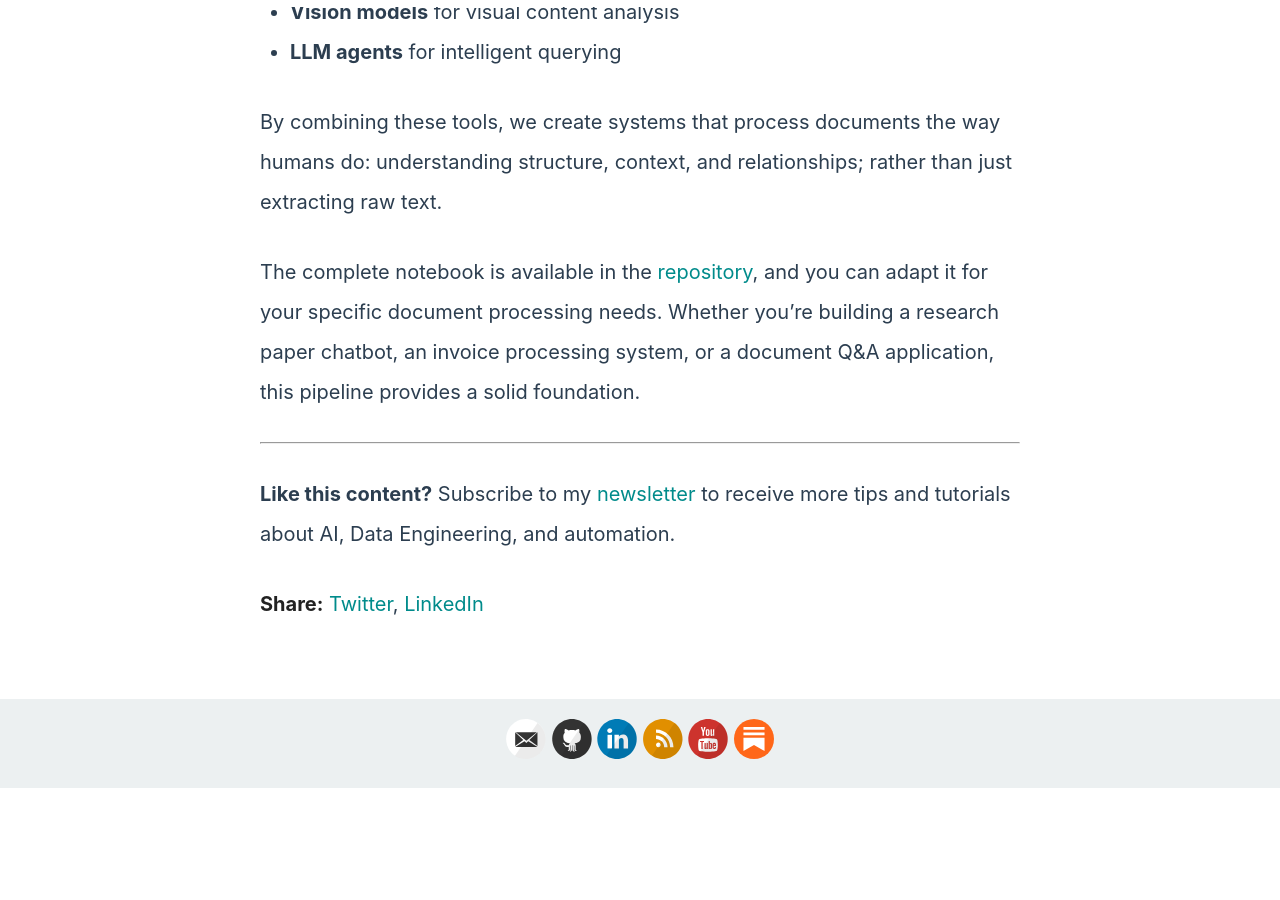
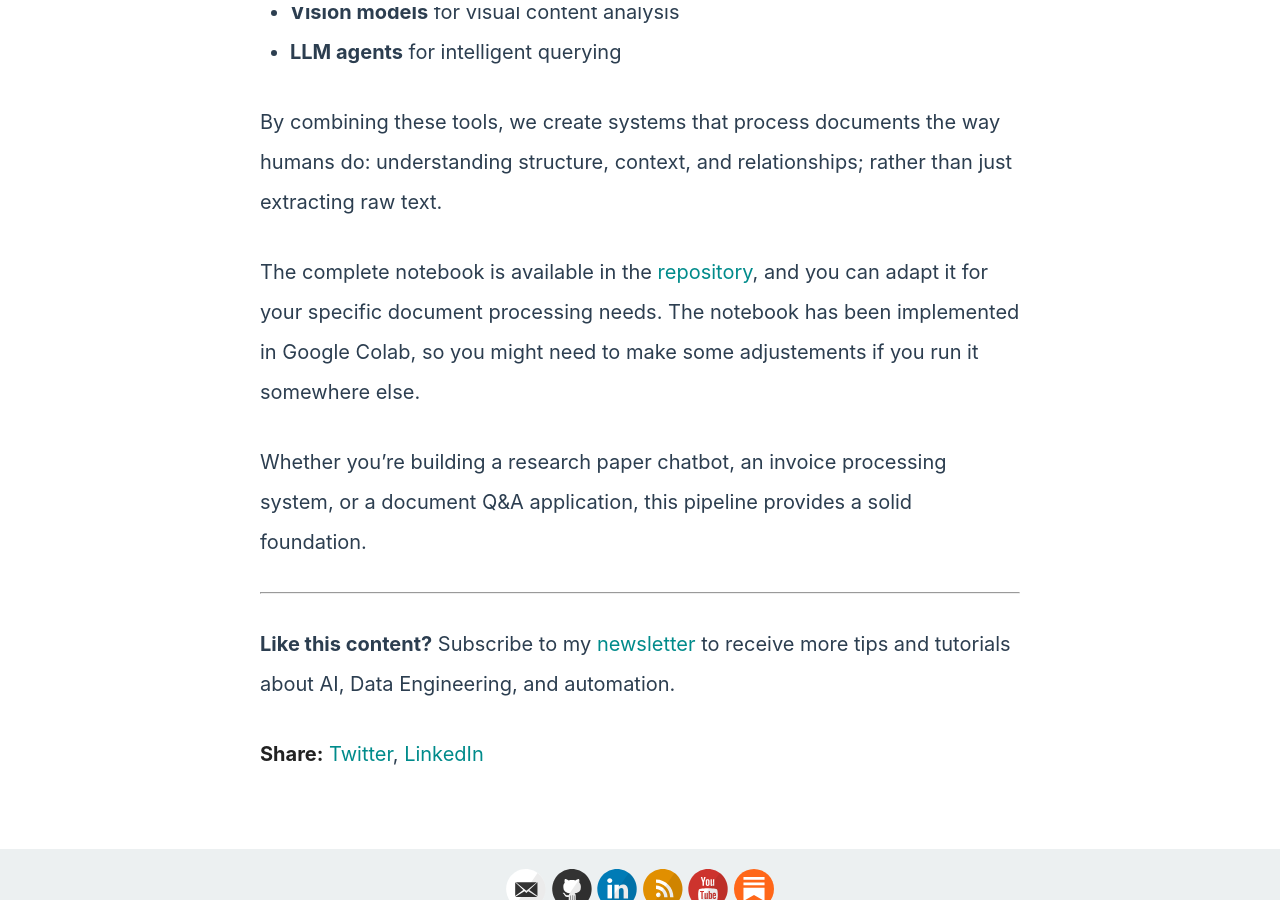
Before and after one commit to DamiMartinez/damimartinez.github.io, a Jekyll site: the page built from _posts/2026-01-27-building-agentic-document-understanding-with-ocr-and-llms.md, in a window 1280 px wide and 900 px high, scrolled down 35816 px. Built offline with Jekyll 4.4.1, drawn with Linux system fonts in a browser that asks for light colours; before the commit the page ends 36608 px from its top, so only the background shows below that.

Commit message:
New post about OCR - adding some note

```diff
--- a/_posts/2026-01-27-building-agentic-document-understanding-with-ocr-and-llms.md
+++ b/_posts/2026-01-27-building-agentic-document-understanding-with-ocr-and-llms.md
@@ -906,7 +906,9 @@ Building agentic document understanding systems requires combining multiple tech
 
 By combining these tools, we create systems that process documents the way humans do: understanding structure, context, and relationships; rather than just extracting raw text.
 
-The complete notebook is available in the [repository](https://github.com/DamiMartinez/demos/blob/main/ocr_demo/ocr_demo_pdf.ipynb), and you can adapt it for your specific document processing needs. Whether you're building a research paper chatbot, an invoice processing system, or a document Q&A application, this pipeline provides a solid foundation.
+The complete notebook is available in the [repository](https://github.com/DamiMartinez/demos/blob/main/ocr_demo/ocr_demo_pdf.ipynb), and you can adapt it for your specific document processing needs. The notebook has been implemented in Google Colab, so you might need to make some adjustements if you run it somewhere else.
+
+Whether you're building a research paper chatbot, an invoice processing system, or a document Q&A application, this pipeline provides a solid foundation.
 
 ---
 
```
